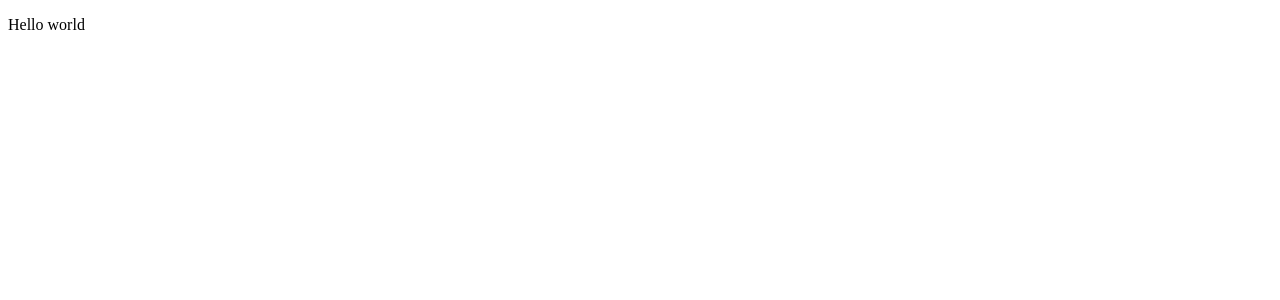
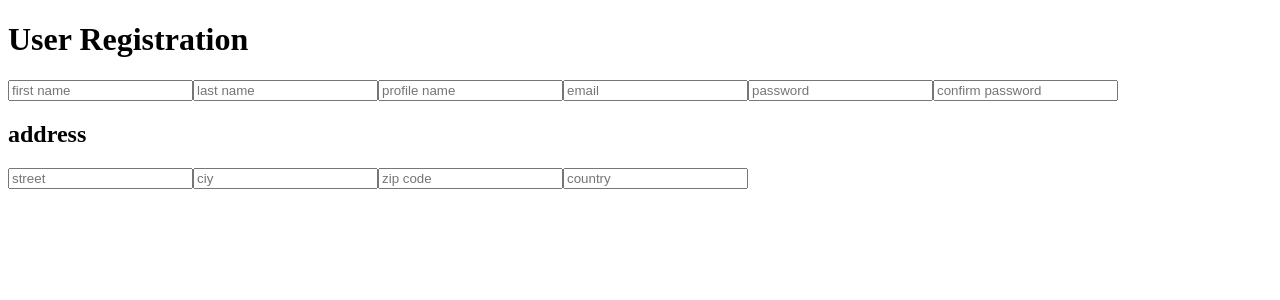
Before and after one commit to heyitsashleyhere/BAIM_frontend, a React (Create React App) app: page / in a window 1280 px wide. Shown: the top 300 px of the page. Built offline with nearby package versions, Linux system fonts and the light colour scheme.

Commit message:
UserContext Bug Fix

```diff
--- a/src/App.jsx
+++ b/src/App.jsx
@@ -1,16 +1,29 @@
-import { useState } from "react";
+import { useContext, useState } from "react";
+import { UserContext } from "./contexts/UserContext";
 
 function UserRegistration() {
-  const [firstName, setFirstName] = useState("");
-  const [lastName, setLastName] = useState("");
-  const [profileName, setProfileName] = useState("");
-  const [email, setEmail] = useState("");
-  const [password, setPassword] = useState("");
-  const [confirmPassword, setConfirmPassword] = useState("");
-  const [street, setStreet] = useState("");
-  const [city, setCity] = useState("");
-  const [zip, setZip] = useState("");
-  const [country, setCountry] = useState("");
+  const {
+    firstName,
+    setFirstName,
+    lastName,
+    setLastName,
+    profileName,
+    setProfileName,
+    email,
+    setEmail,
+    password,
+    setPassword,
+    confirmPassword,
+    setConfirmPassword,
+    street,
+    setStreet,
+    city,
+    setCity,
+    zip,
+    setZip,
+    country,
+    setCountry,
+  } = useContext(UserContext);
 
   return (
     <div>
@@ -82,34 +95,38 @@ function UserRegistration() {
   );
 }
 
-function UserLogin() {
+// function UserLogin() {
+//   return (
+//     <div>
+//       <h1>User Login</h1>
+//     </div>
+//   );
+// }
+
+// function UserEdit() {
+//   return (
+//     <div>
+//       <h1>User Edit</h1>
+//     </div>
+//   );
+// }
+
+// function RecipePost() {
+//   return (
+//     <div>
+//       <h1>Recipe Post</h1>
+//     </div>
+//   );
+// }
+
+export default function App() {
+  // just for consol.log
+  const { firstName } = useContext(UserContext);
+  console.log(firstName);
+
   return (
     <div>
-      <h1>User Login</h1>
+      <UserRegistration />
     </div>
   );
 }
-
-function UserEdit() {
-  return (
-    <div>
-      <h1>User Edit</h1>
-    </div>
-  );
-}
-
-function RecipePost() {
-  return (
-    <div>
-      <h1>Recipe Post</h1>
-    </div>
-  );
-}
-
-export default function App() {
-  return (
-    <div>
-      <p>Hello world</p>
-    </div>
-  );
-}
--- a/src/contexts/UserContext.js
+++ b/src/contexts/UserContext.js
@@ -1,4 +1,4 @@
-import React from "react";
+import React, { useState } from "react";
 
 const userTemplate = [];
 
--- a/src/index.js
+++ b/src/index.js
@@ -1,6 +1,11 @@
 import { createRoot } from "react-dom/client";
 import App from "./App.jsx";
+import { UserContextProvider } from "./contexts/UserContext.js";
 
 const container = document.getElementById("app");
 const root = createRoot(container);
-root.render(<App />);
+root.render(
+  <UserContextProvider>
+    <App />
+  </UserContextProvider>
+);
```
